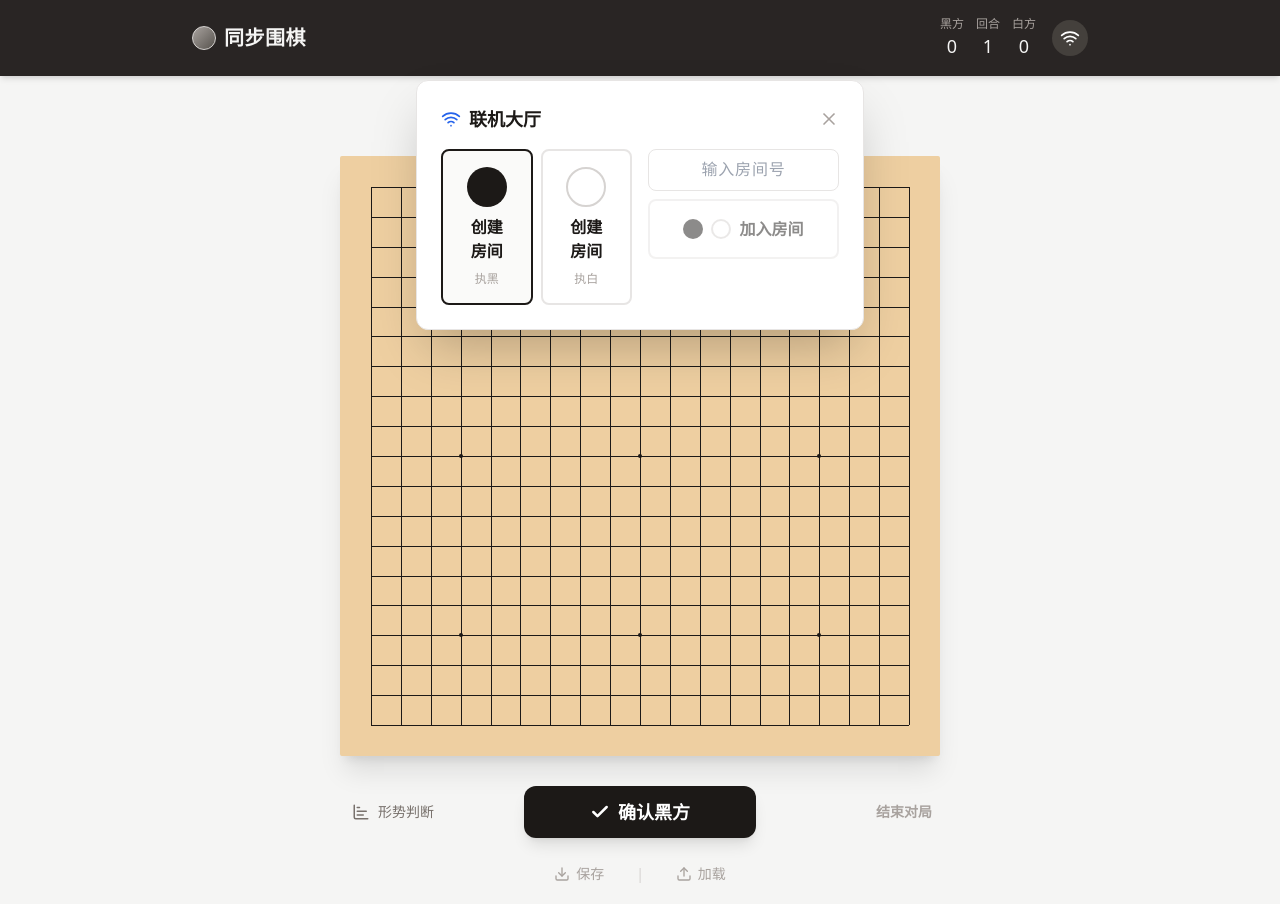
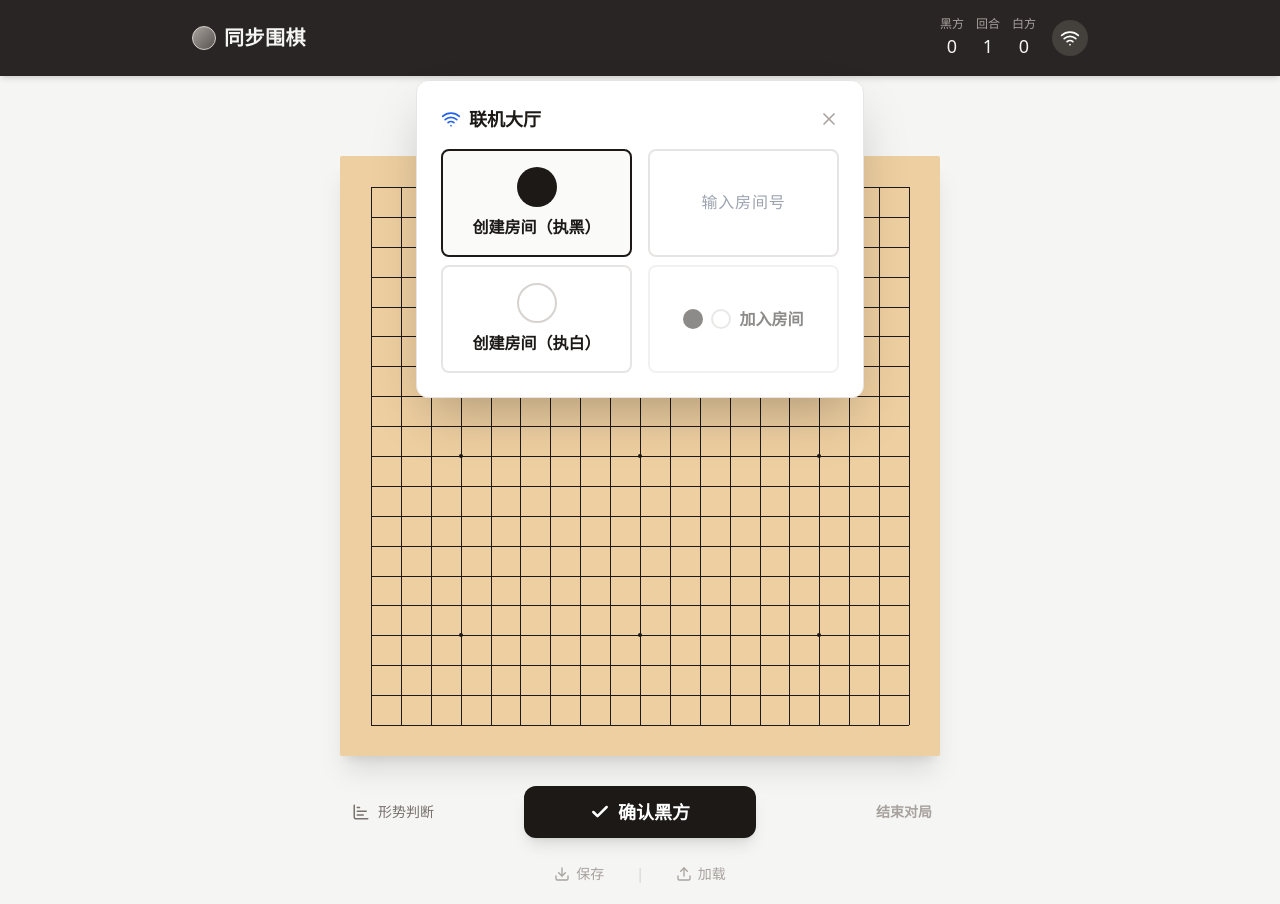
Before and after one commit to Hsyoungtick/SyncGo, a React (Vite) app: page / in a window 1280 px wide. Both pictures are taken after a click on the button "联机对战". Built offline with nearby package versions, Linux system fonts and the light colour scheme.

Commit message:
按钮优化

```diff
--- a/App.tsx
+++ b/App.tsx
@@ -612,24 +612,20 @@ const App: React.FC = () => {
                     <div className="space-y-4">
                         <div className="grid grid-cols-2 gap-4">
                             <div className="flex flex-col gap-2">
-                                <div className="flex gap-2">
                                 <button
                                     onClick={() => createRoom('black')}
-                                        className={`flex-1 flex flex-col items-center gap-2 p-4 border-2 rounded-lg transition-colors ${selectedCreateRole === 'black' ? 'border-stone-900 bg-stone-50' : 'border-stone-200 hover:border-stone-400 hover:bg-stone-50'}`}
+                                    className={`flex-1 flex flex-col items-center justify-center gap-2 p-4 border-2 rounded-lg transition-colors ${selectedCreateRole === 'black' ? 'border-stone-900 bg-stone-50' : 'border-stone-200 hover:border-stone-400 hover:bg-stone-50'}`}
                                 >
                                     <div className="w-10 h-10 rounded-full bg-stone-900"></div>
-                                        <span className="font-semibold">创建<br></br>房间</span>
-                                        <span className="text-xs text-stone-400">执黑</span>
+                                    <span className="font-semibold">创建房间（执黑）</span>
                                 </button>
                                 <button
                                     onClick={() => createRoom('white')}
-                                        className={`flex-1 flex flex-col items-center gap-2 p-4 border-2 rounded-lg transition-colors ${selectedCreateRole === 'white' ? 'border-stone-900 bg-stone-50' : 'border-stone-200 hover:border-stone-400 hover:bg-stone-50'}`}
+                                    className={`flex-1 flex flex-col items-center justify-center gap-2 p-4 border-2 rounded-lg transition-colors ${selectedCreateRole === 'white' ? 'border-stone-900 bg-stone-50' : 'border-stone-200 hover:border-stone-400 hover:bg-stone-50'}`}
                                 >
                                     <div className="w-10 h-10 rounded-full bg-white border-2 border-stone-300"></div>
-                                        <span className="font-semibold">创建<br></br>房间</span>
-                                        <span className="text-xs text-stone-400">执白</span>
+                                    <span className="font-semibold">创建房间（执白）</span>
                                 </button>
-                                </div>
                             </div>
                             <div className="flex flex-col gap-2">
                                 <input
@@ -637,13 +633,13 @@ const App: React.FC = () => {
                                     value={joinInputId}
                                     onChange={(e) => setJoinInputId(e.target.value.toUpperCase())}
                                     placeholder="输入房间号"
-                                    className="w-full px-3 py-2 border border-stone-200 rounded-lg text-center uppercase tracking-wider font-mono"
+                                    className="flex-1 p-4 border-2 border-stone-200 rounded-lg text-center uppercase tracking-wider font-mono hover:border-stone-400 focus:outline-none focus:border-stone-400"
                                     maxLength={6}
                                 />
                                 <button
                                     onClick={joinRoom}
                                     disabled={!joinInputId}
-                                    className="flex items-center justify-center gap-2 p-4 border-2 border-stone-200 rounded-lg hover:border-stone-400 hover:bg-stone-50 transition-colors disabled:opacity-50 disabled:cursor-not-allowed"
+                                    className="flex-1 flex items-center justify-center gap-2 p-4 border-2 border-stone-200 rounded-lg hover:border-stone-400 hover:bg-stone-50 transition-colors disabled:opacity-50 disabled:cursor-not-allowed"
                                 >
                                     <div className="w-5 h-5 rounded-full bg-stone-900"></div>
                                     <div className="w-5 h-5 rounded-full bg-white border-2 border-stone-300"></div>
```
Lines whose indentation alone changed are shown as unchanged.
